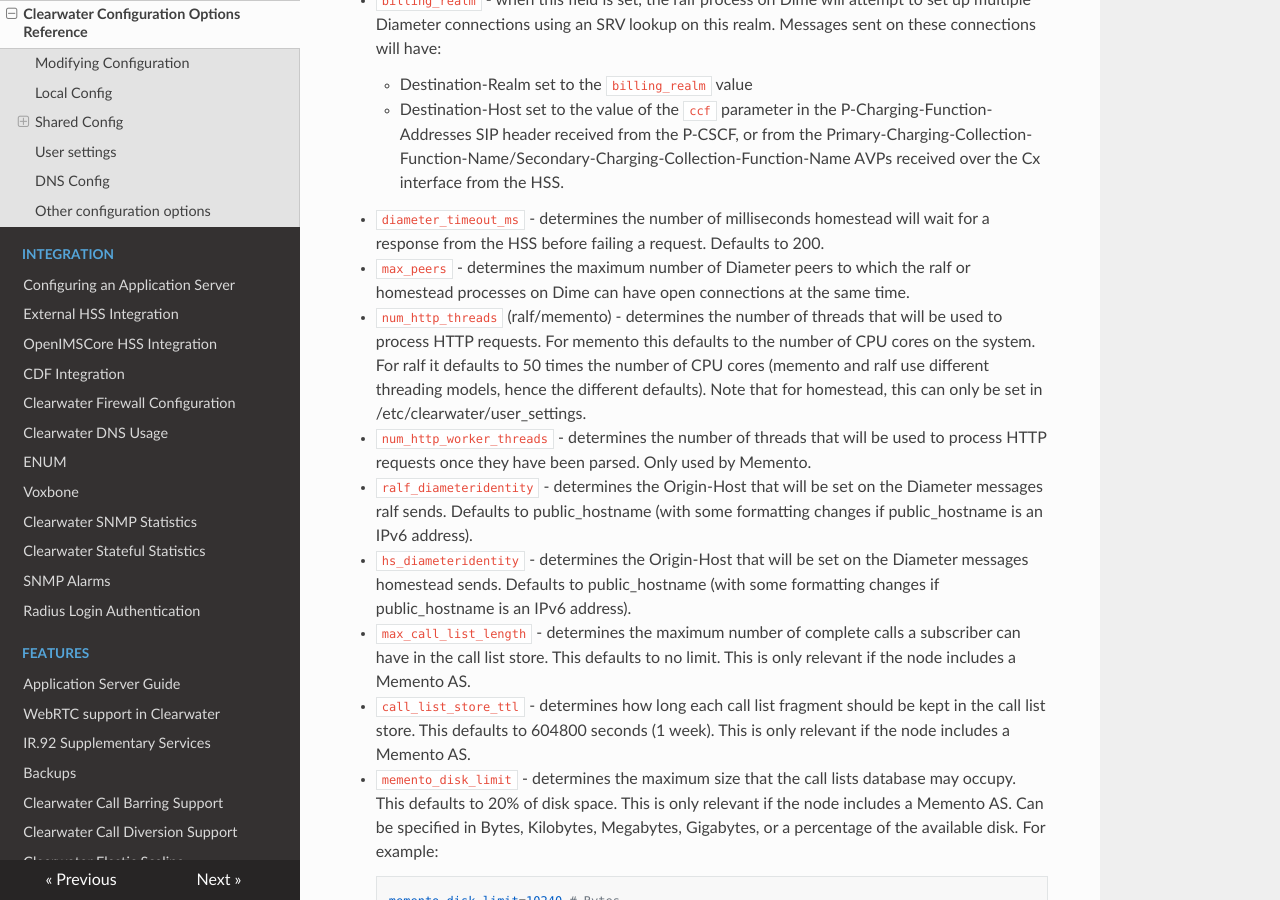
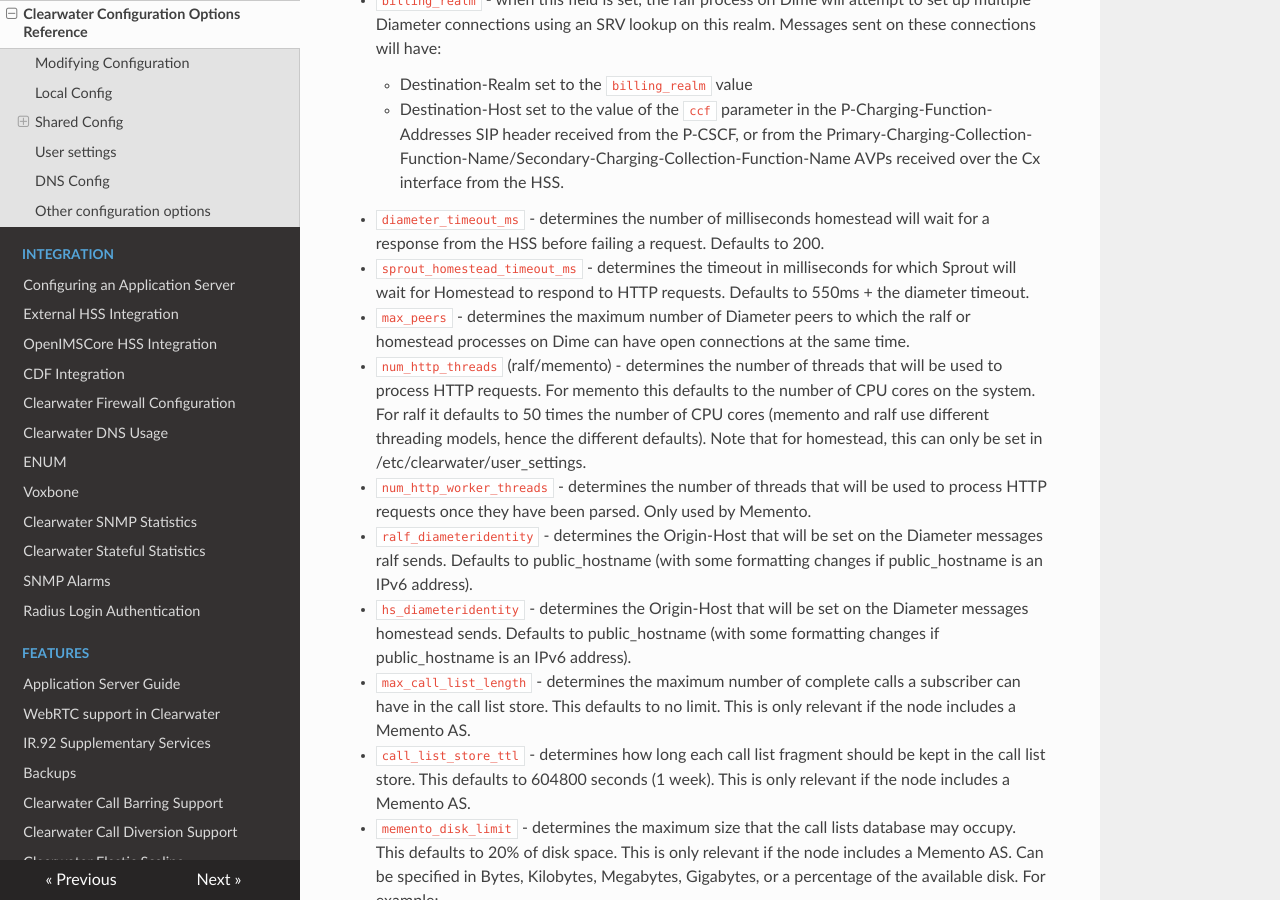
Before and after one commit to Metaswitch/clearwater-readthedocs, an MkDocs documentation site: the page built from docs/Clearwater_Configuration_Options_Reference.md, in a window 1280 px wide and 900 px high, scrolled down 7841 px. Built offline with MkDocs 1.6.1, drawn with Linux system fonts in a browser that asks for light colours; nearby versions of some CDN libraries; old or Windows-style settings are respelled for this version of MkDocs.

Commit message:
Add sprout_homestead_timeout_ms

```diff
--- a/docs/Clearwater_Configuration_Options_Reference.md
+++ b/docs/Clearwater_Configuration_Options_Reference.md
@@ -157,6 +157,7 @@ This section describes optional configuration options, particularly for ensuring
     * Destination-Realm set to the `billing_realm` value
     * Destination-Host set to the value of the `ccf` parameter in the P-Charging-Function-Addresses SIP header received from the P-CSCF, or from the Primary-Charging-Collection-Function-Name/Secondary-Charging-Collection-Function-Name AVPs received over the Cx interface from the HSS.
 * `diameter_timeout_ms` - determines the number of milliseconds homestead will wait for a response from the HSS before failing a request. Defaults to 200.
+* `sprout_homestead_timeout_ms` - determines the timeout in milliseconds for which Sprout will wait for Homestead to respond to HTTP requests. Defaults to 550ms + the diameter timeout.
 * `max_peers` - determines the maximum number of Diameter peers to which the ralf or homestead processes on Dime can have open connections at the same time.
 * `num_http_threads` (ralf/memento) - determines the number of threads that will be used to process HTTP requests. For memento this defaults to the number of CPU cores on the system. For ralf it defaults to 50 times the number of CPU cores (memento and ralf use different threading models, hence the different defaults). Note that for homestead, this can only be set in /etc/clearwater/user_settings.
 * `num_http_worker_threads` - determines the number of threads that will be used to process HTTP requests once they have been parsed. Only used by Memento.
```
